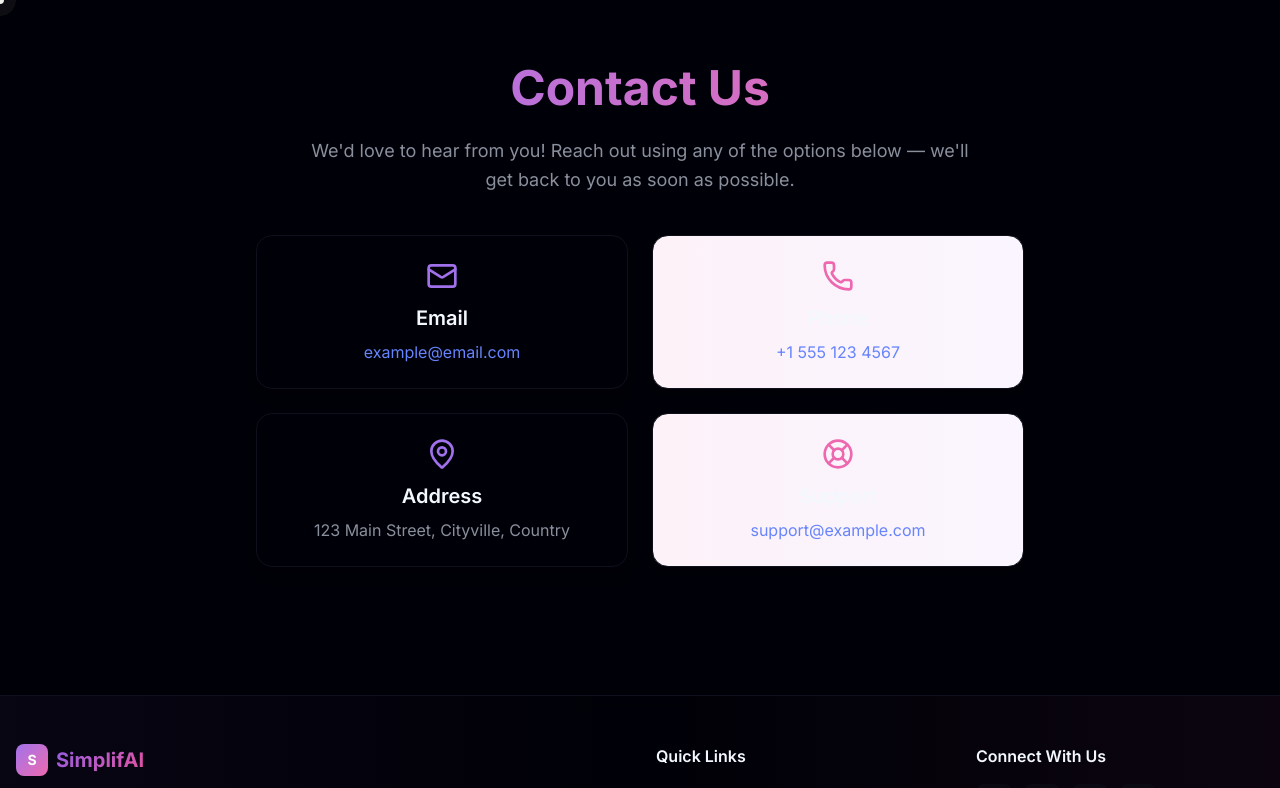
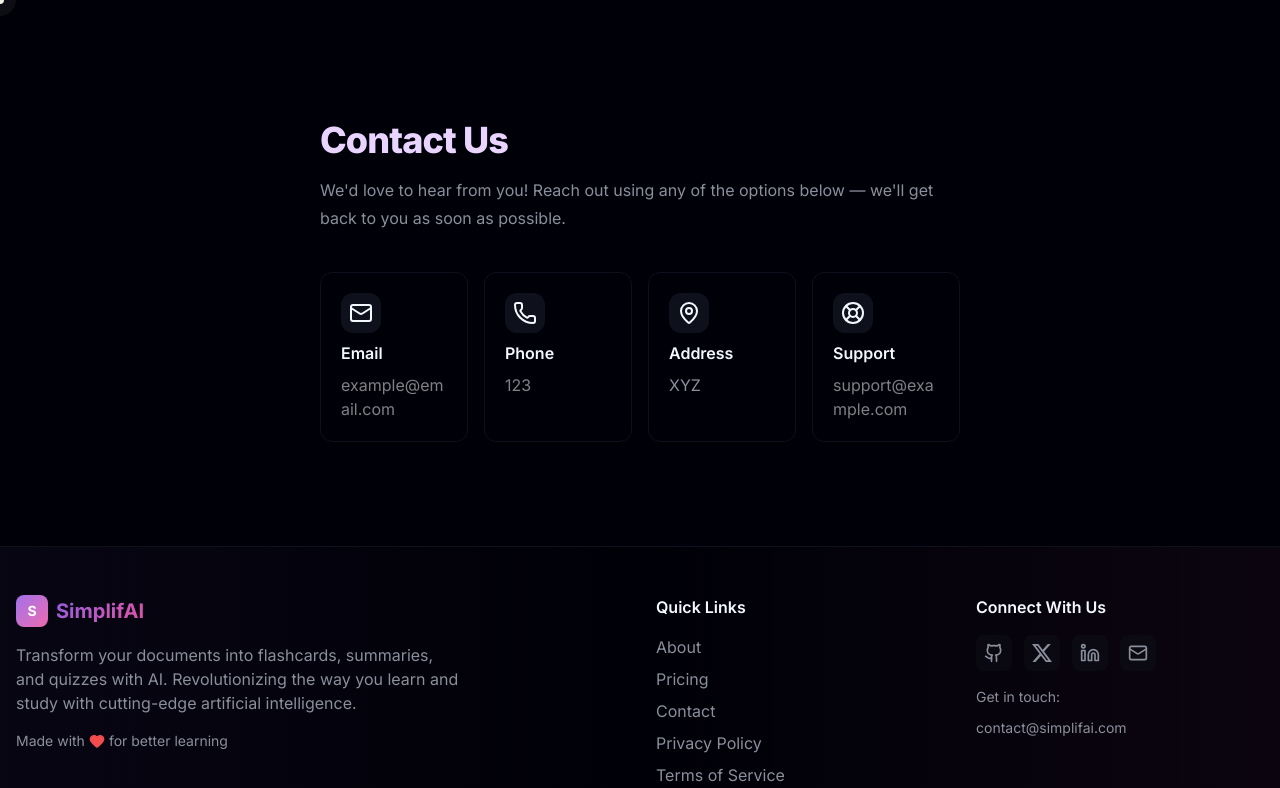
Before and after one commit to TiwariDivya25/SimplifAI_Gssoc2025, a Next.js app: page /contact in a window 1280 px wide. Shown: the top 788 px of the page. Built offline with nearby package versions, Linux system fonts and the light colour scheme.

Commit message:
Updated contact page ui

```diff
--- a/app/contact/page.tsx
+++ b/app/contact/page.tsx
@@ -2,61 +2,71 @@ import type React from "react";
 import { Mail, Phone, MapPin, LifeBuoy } from "lucide-react";
 
 export default function ContactPage() {
+	const mainHeadingClass =
+		"scroll-m-20 text-start text-4xl font-extrabold tracking-tight text-balance text-purple-200 dark:text-purple-500";
+
+	const cardClass =
+		"flex flex-col gap-2 p-5 border rounded-xl bg-card shadow-sm";
+	const iconWrapperClass =
+		"p-2 bg-secondary w-fit h-fit rounded-xl";
+
 	return (
-		<div className="container mx-auto px-4 py-16">
-			{/* Heading */}
-			<div className="max-w-2xl mx-auto text-center mb-10">
-				<h1 className="text-4xl md:text-5xl font-bold bg-gradient-to-r from-purple-500 to-pink-500 bg-clip-text text-transparent mb-6">
-					Contact Us
-				</h1>
-				<p className="text-lg text-muted-foreground leading-relaxed">
-					We'd love to hear from you!
-					Reach out using any of the options below — we'll get back to you as soon as possible.
-				</p>
-			</div>
-
-			{/* Contact Cards */}
-			<div className="grid gap-6 sm:grid-cols-2 max-w-3xl mx-auto">
-				{/* Email */}
-				<div className="bg-card rounded-2xl shadow-lg border border-purple-300 p-6 text-center hover:shadow-xl transition-shadow">
-					<Mail className="mx-auto mb-3 text-purple-500" size={32} />
-					<h3 className="text-xl font-semibold mb-2">Email</h3>
-					<p className="text-muted-foreground">
-						<a href="mailto:example@email.com" className="text-primary hover:underline">
-							example@email.com
-						</a>
+		<div className="w-full flex justify-center items-center">
+			<div className="w-full max-w-2xl flex flex-col min-h-fit px-4 py-10 bg-background">
+				<div className="max-w-3xl mx-auto mt-10 lg:mt-20">
+					<h1 className={mainHeadingClass}>Contact Us</h1>
+					<p className="leading-7 mt-4 text-muted-foreground">
+						We&apos;d love to hear from you! Reach out using any of the options below — we&apos;ll
+						get back to you as soon as possible.
 					</p>
 				</div>
 
-				{/* Phone */}
-				<div className="bg-gradient-to-r from-pink-50 to-purple-50 rounded-2xl shadow-md border border-pink-300 p-6 text-center hover:shadow-lg transition-shadow">
-					<Phone className="mx-auto mb-3 text-pink-500" size={32} />
-					<h3 className="text-xl font-semibold mb-2">Phone</h3>
-					<p className="text-muted-foreground">
-						<a href="tel:+15551234567" className="text-primary hover:underline">
-							+1 555 123 4567
+				<div className="grid grid-cols-1 sm:grid-cols-2 lg:grid-cols-4 gap-4 mt-10">
+					<div className={cardClass}>
+						<span className={iconWrapperClass}>
+							<Mail />
+						</span>
+						<span className="font-semibold">Email</span>
+						<a
+							href="mailto:example@email.com"
+							className="text-white/50 hover:underline break-words"
+						>
+							example@email.com
 						</a>
-					</p>
-				</div>
+					</div>
 
-				{/* Address */}
-				<div className="bg-card rounded-2xl shadow-lg border border-purple-300 p-6 text-center hover:shadow-xl transition-shadow">
-					<MapPin className="mx-auto mb-3 text-purple-500" size={32} />
-					<h3 className="text-xl font-semibold mb-2">Address</h3>
-					<p className="text-muted-foreground">
-						123 Main Street, Cityville, Country
-					</p>
-				</div>
+					<div className={cardClass}>
+						<span className={iconWrapperClass}>
+							<Phone />
+						</span>
+						<span className="font-semibold">Phone</span>
+						<a href="tel:+15551234567" className="text-white/50 hover:underline">
+							123
+						</a>
+					</div>
 
-				{/* Support */}
-				<div className="bg-gradient-to-r from-pink-50 to-purple-50 rounded-2xl shadow-md border border-pink-300 p-6 text-center hover:shadow-lg transition-shadow">
-					<LifeBuoy className="mx-auto mb-3 text-pink-500" size={32} />
-					<h3 className="text-xl font-semibold mb-2">Support</h3>
-					<p className="text-muted-foreground">
-						<a href="mailto:support@example.com" className="text-primary hover:underline">
+					<div className={cardClass}>
+						<span className={iconWrapperClass}>
+							<MapPin />
+						</span>
+						<span className="font-semibold">Address</span>
+						<p className="text-muted-foreground">
+							XYZ
+						</p>
+					</div>
+
+					<div className={cardClass}>
+						<span className={iconWrapperClass}>
+							<LifeBuoy />
+						</span>
+						<span className="font-semibold">Support</span>
+						<a
+							href="mailto:support@example.com"
+							className="text-white/50 hover:underline break-words"
+						>
 							support@example.com
 						</a>
-					</p>
+					</div>
 				</div>
 			</div>
 		</div>
```
